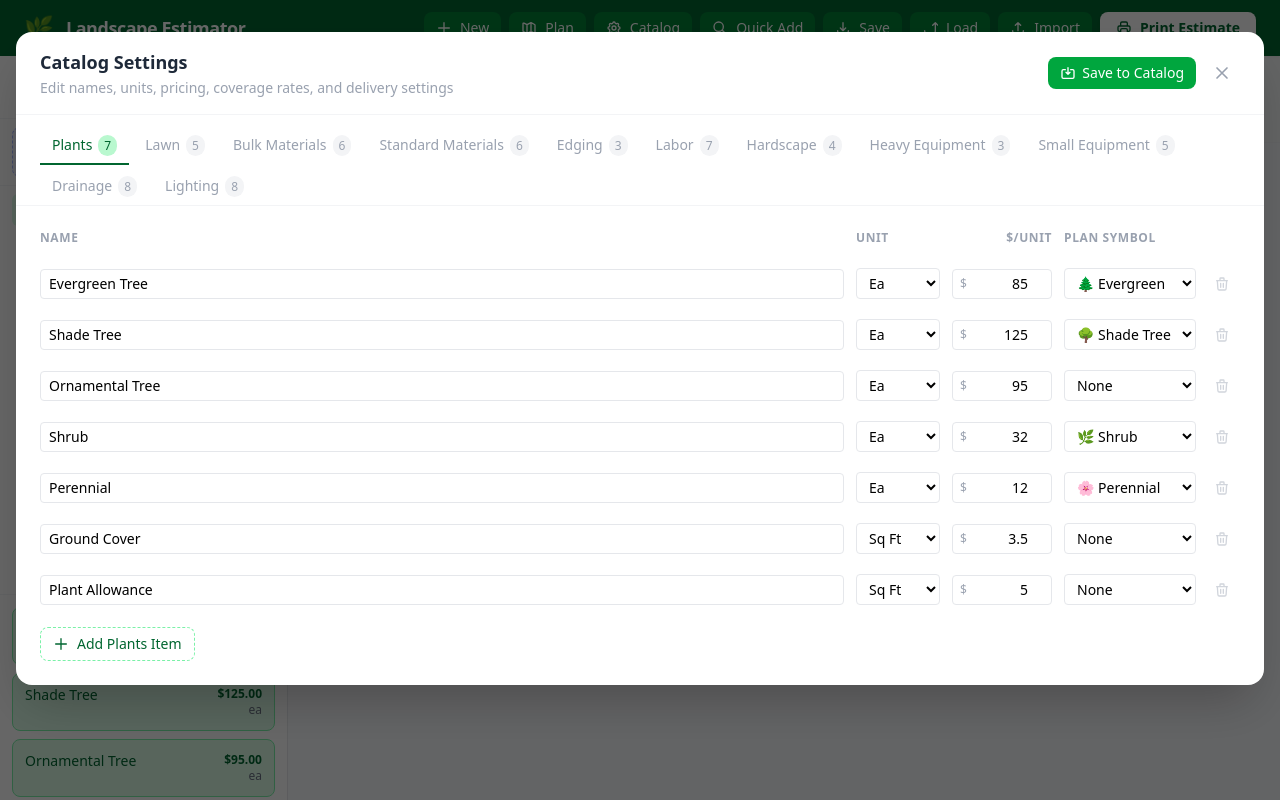
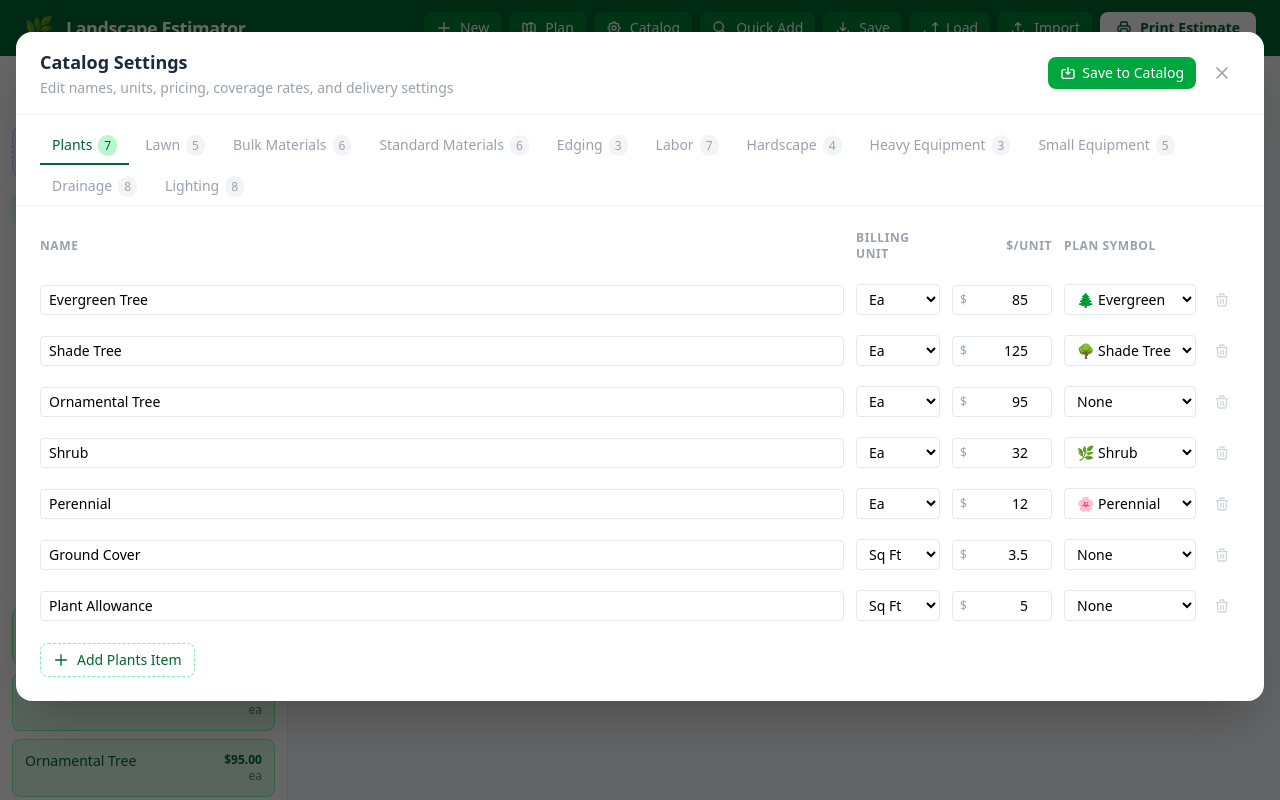
Before and after one commit to ryancyoder/landscape-estimator, a React (Vite) app: page / in a window 1280 px wide. Both pictures are taken after a click on the button "Catalog". Built offline with nearby package versions, Linux system fonts and the light colour scheme.

Commit message:
Add files via upload

```diff
--- a/src/components/CatalogEditor.jsx
+++ b/src/components/CatalogEditor.jsx
@@ -7,17 +7,20 @@ const UNIVERSAL_DELIVERY_CATEGORIES = ['bulk_materials'];
 
 const UNIT_OPTIONS = [
   { value: 'sq ft',  label: 'Sq Ft'  },
-  { value: 'lin ft', label: 'Lin Ft' },
+  { value: 'ln ft',  label: 'Ln Ft'  },
   { value: 'fc ft',  label: 'Fc Ft'  },
   { value: 'cu yd',  label: 'Cu Yd'  },
   { value: 'ea',     label: 'Ea'     },
+  { value: 'bag',    label: 'Bag'    },
+  { value: 'roll',   label: 'Roll'   },
+  { value: 'plt',    label: 'Plt'    },
   { value: 'hr',     label: 'Hr'     },
   { value: 'day',    label: 'Day'    },
 ];
 
 const TAKEOFF_UNIT_OPTIONS = [
   { value: 'sq ft',  label: 'Sq Ft'  },
-  { value: 'lin ft', label: 'Lin Ft' },
+  { value: 'ln ft',  label: 'Ln Ft'  },
 ];
 
 function Cell({ children }) {
@@ -210,15 +213,15 @@ export default function CatalogEditor({ items, onUpdate, onAdd, onRemove, onSave
             <thead>
               <tr className="text-xs font-semibold text-gray-400 uppercase tracking-wider">
                 <th className="text-left pb-3 pr-3 min-w-[12rem]">Name</th>
-                <th className="text-left pb-3 pr-3 w-24">Unit</th>
+                <th className="text-left pb-3 pr-3 w-24">Billing<span className="block">Unit</span></th>
                 {isItemsCategory && (
                   <th className="text-center pb-3 pr-3 w-12">Sym</th>
                 )}
                 <th className="text-right pb-3 pr-3 w-28">$/Unit</th>
                 {hasAssemblies && <>
                   <th className="text-center pb-3 pr-3 w-10">Asm</th>
-                  <th className="text-left pb-3 pr-3 w-28">Takeoff Unit</th>
-                  <th className="text-right pb-3 pr-3 w-24">Cvg Rate</th>
+                  <th className="text-left pb-3 pr-3 w-28">Take Off<span className="block">Unit</span></th>
+                  <th className="text-right pb-3 pr-3 w-24">Coverage<span className="block">Rate</span></th>
                   <th className="text-right pb-3 pr-3 w-28">
                     Round To
                     <span className="block text-gray-300 normal-case tracking-normal font-normal">
--- a/src/components/EstimateRow.jsx
+++ b/src/components/EstimateRow.jsx
@@ -93,7 +93,7 @@ export default function EstimateRow({ item, isGrouped = false, onUpdate, onUpdat
                     <div className="text-sm text-center border border-indigo-200 rounded px-2 py-1 bg-indigo-50 text-indigo-700">
                       {Math.round(item.linearFt)}
                     </div>
-                    <p className="text-xs text-center text-indigo-400 mt-0.5">lin ft ↑</p>
+                    <p className="text-xs text-center text-indigo-400 mt-0.5">ln ft ↑</p>
                   </>
                 ) : (
                   <>
@@ -107,7 +107,7 @@ export default function EstimateRow({ item, isGrouped = false, onUpdate, onUpdat
                                  focus:outline-none focus:ring-2 focus:ring-stone-400 focus:border-transparent"
                       title="Linear feet"
                     />
-                    <p className="text-xs text-center text-gray-400 mt-0.5">lin ft</p>
+                    <p className="text-xs text-center text-gray-400 mt-0.5">ln ft</p>
                   </>
                 )}
               </div>
--- a/src/components/ImportModal.jsx
+++ b/src/components/ImportModal.jsx
@@ -178,7 +178,7 @@ TRANSCRIPT:
                     <span className="text-xs text-indigo-500">
                       {group.sqFt > 0 && `${group.sqFt} sq ft`}
                       {group.sqFt > 0 && group.linearFt > 0 && ' · '}
-                      {group.linearFt > 0 && `${group.linearFt} lin ft`}
+                      {group.linearFt > 0 && `${group.linearFt} ln ft`}
                       {group.height > 0 && ` · ${group.height}' ht`}
                     </span>
                   </div>
--- a/src/components/PlanCanvas.jsx
+++ b/src/components/PlanCanvas.jsx
@@ -356,7 +356,7 @@ export default function PlanCanvas({
       } else if (shape.type === 'linear' && pts.length >= 2) {
         ctx.beginPath(); ctx.moveTo(pts[0].x, pts[0].y); pts.slice(1).forEach(p => ctx.lineTo(p.x, p.y)); ctx.stroke();
         const mid = pts[Math.floor(pts.length / 2)];
-        drawLabel(ctx, `${Math.round(shape.measurement).toLocaleString()} lin ft`, mid.x, mid.y - 10, shape.color);
+        drawLabel(ctx, `${Math.round(shape.measurement).toLocaleString()} ln ft`, mid.x, mid.y - 10, shape.color);
         if (shape.groupId) { const g = groups.find(gr => gr.id === shape.groupId); if (g) drawLabel(ctx, g.label, mid.x, mid.y + 6, shape.color); }
       }
       pts.forEach(p => { ctx.fillStyle = shape.color; ctx.beginPath(); ctx.arc(p.x, p.y, 3, 0, Math.PI * 2); ctx.fill(); });
--- a/src/components/PlanShapeList.jsx
+++ b/src/components/PlanShapeList.jsx
@@ -31,7 +31,7 @@ function ShapeItem({ shape, availableGroups, onUpdate, onRemove, onAddGroup }) {
         <p className="text-xs font-semibold text-gray-700 truncate">
           {shape.type === 'area'
             ? `${Math.round(shape.measurement).toLocaleString()} sq ft`
-            : `${Math.round(shape.measurement).toLocaleString()} lin ft`}
+            : `${Math.round(shape.measurement).toLocaleString()} ln ft`}
         </p>
         <p className="text-[10px] text-gray-400">{shape.type === 'area' ? 'Area' : 'Linear'}</p>
       </div>
--- a/src/components/PrintView.jsx
+++ b/src/components/PrintView.jsx
@@ -136,7 +136,7 @@ export default function PrintView({ estimate, subtotal, taxAmount, total }) {
                         <span className="text-xs text-indigo-600">{row.sqFt.toLocaleString()} sq ft</span>
                       )}
                       {row.linearFt > 0 && (
-                        <span className="text-xs text-indigo-600">{row.linearFt.toLocaleString()} lin ft</span>
+                        <span className="text-xs text-indigo-600">{row.linearFt.toLocaleString()} ln ft</span>
                       )}
                       {row.linearFt > 0 && row.height > 0 && (
                         <span className="text-xs text-indigo-600">
--- a/src/components/TakeOffGroupRow.jsx
+++ b/src/components/TakeOffGroupRow.jsx
@@ -144,7 +144,7 @@ export default function TakeOffGroupRow({ group, onUpdate, onToggleCollapse, onR
         {!group.isPlantsGroup && !group.isItemsGroup && (
           <div className="hidden print:flex items-center gap-4 text-xs text-indigo-600 shrink-0">
             {group.sqFt > 0 && <span>{group.sqFt} sq ft</span>}
-            {group.linearFt > 0 && <span>{group.linearFt} lin ft</span>}
+            {group.linearFt > 0 && <span>{group.linearFt} ln ft</span>}
             {faceFt > 0 && <span>{faceFt.toLocaleString()} face ft</span>}
           </div>
         )}
--- a/src/data/catalog-items.json
+++ b/src/data/catalog-items.json
@@ -177,7 +177,7 @@
     "name": "Clean 8 (French Drain)",
     "category": "bulk_materials",
     "isAssembly": true,
-    "takeoffUnit": "lin ft",
+    "takeoffUnit": "ln ft",
     "coverageRate": 30,
     "unit": "ton",
     "unitPrice": 37.5,
@@ -229,9 +229,9 @@
     "name": "Metal Edging",
     "category": "standard_materials",
     "isAssembly": true,
-    "takeoffUnit": "lin ft",
+    "takeoffUnit": "ln ft",
     "coverageRate": 1,
-    "unit": "lin ft",
+    "unit": "ln ft",
     "unitPrice": 2.5
   },
   {
@@ -239,7 +239,7 @@
     "name": "Perma Edge",
     "category": "standard_materials",
     "isAssembly": true,
-    "takeoffUnit": "lin ft",
+    "takeoffUnit": "ln ft",
     "coverageRate": 80,
     "unit": "pail",
     "unitPrice": 32
@@ -249,9 +249,9 @@
     "name": "Spade Edging",
     "category": "edging",
     "isAssembly": true,
-    "takeoffUnit": "lin ft",
+    "takeoffUnit": "ln ft",
     "coverageRate": 1,
-    "unit": "lin ft",
+    "unit": "ln ft",
     "unitPrice": 1.5,
     "unitsPerLoad": 500,
     "deliveryRate": 0
@@ -261,9 +261,9 @@
     "name": "Steel Edging",
     "category": "edging",
     "isAssembly": true,
-    "takeoffUnit": "lin ft",
+    "takeoffUnit": "ln ft",
     "coverageRate": 1,
-    "unit": "lin ft",
+    "unit": "ln ft",
     "unitPrice": 4.5,
     "unitsPerLoad": 200,
     "deliveryRate": 0
@@ -273,9 +273,9 @@
     "name": "Paver Edging",
     "category": "edging",
     "isAssembly": true,
-    "takeoffUnit": "lin ft",
+    "takeoffUnit": "ln ft",
     "coverageRate": 1,
-    "unit": "lin ft",
+    "unit": "ln ft",
     "unitPrice": 6.5,
     "unitsPerLoad": 100,
     "deliveryRate": 0
@@ -429,7 +429,7 @@
     "id": "d1",
     "name": "French Drain",
     "category": "drainage",
-    "unit": "lin ft",
+    "unit": "ln ft",
     "unitPrice": 18
   },
   {
@@ -443,21 +443,21 @@
     "id": "d3",
     "name": "Drain Pipe 4\"",
     "category": "drainage",
-    "unit": "lin ft",
+    "unit": "ln ft",
     "unitPrice": 6.5
   },
   {
     "id": "d4",
     "name": "Drain Pipe 6\"",
     "category": "drainage",
-    "unit": "lin ft",
+    "unit": "ln ft",
     "unitPrice": 9
   },
   {
     "id": "d5",
     "name": "Channel Drain",
     "category": "drainage",
-    "unit": "lin ft",
+    "unit": "ln ft",
     "unitPrice": 32
   },
   {
@@ -478,7 +478,7 @@
     "id": "d8",
     "name": "Downspout Extension",
     "category": "drainage",
-    "unit": "lin ft",
+    "unit": "ln ft",
     "unitPrice": 8
   },
   {
@@ -527,7 +527,7 @@
     "id": "li7",
     "name": "Landscape Wire",
     "category": "lighting",
-    "unit": "lin ft",
+    "unit": "ln ft",
     "unitPrice": 1.25
   },
   {
--- a/src/hooks/useCatalog.js
+++ b/src/hooks/useCatalog.js
@@ -8,7 +8,7 @@ const UNIT_OVERRIDES = {
   bulk_materials:     { unit: 'cu yd' },
   standard_materials: { unit: 'sq ft' },
   lawn:               { unit: 'sq ft' },
-  edging:             { unit: 'lin ft' },
+  edging:             { unit: 'ln ft' },
 };
 
 export function useCatalog() {
--- a/src/hooks/useEstimate.js
+++ b/src/hooks/useEstimate.js
@@ -172,20 +172,20 @@ function applyGroupTakeoff(item, group) {
     return { ...item, linearFt: group.linearFt, height: group.height, faceFt: group.linearFt * group.height };
   }
   if (item.isAssembly) {
-    const takeoffQty = item.takeoffUnit === 'lin ft' ? group.linearFt : group.sqFt;
+    const takeoffQty = item.takeoffUnit === 'ln ft' ? group.linearFt : group.sqFt;
     const rawQty = item.coverageRate ? takeoffQty / item.coverageRate : takeoffQty;
     const quantity = item.roundTo > 0 ? Math.round(rawQty / item.roundTo) * item.roundTo : rawQty;
     return { ...item, takeoffQty, quantity };
   }
   if (item.unit === 'sq ft')  return { ...item, quantity: group.sqFt };
-  if (item.unit === 'lin ft') return { ...item, quantity: group.linearFt };
+  if (item.unit === 'ln ft') return { ...item, quantity: group.linearFt };
   return item; // ea / hr / day — user keeps editing qty
 }
 
 // Does this item type have its takeoff inherited from the group?
 export function isGroupInherited(item) {
   return item.isWallAssembly || item.isAssembly ||
-         item.unit === 'sq ft' || item.unit === 'lin ft';
+         item.unit === 'sq ft' || item.unit === 'ln ft';
 }
 
 function itemLineTotal(item) {
```
